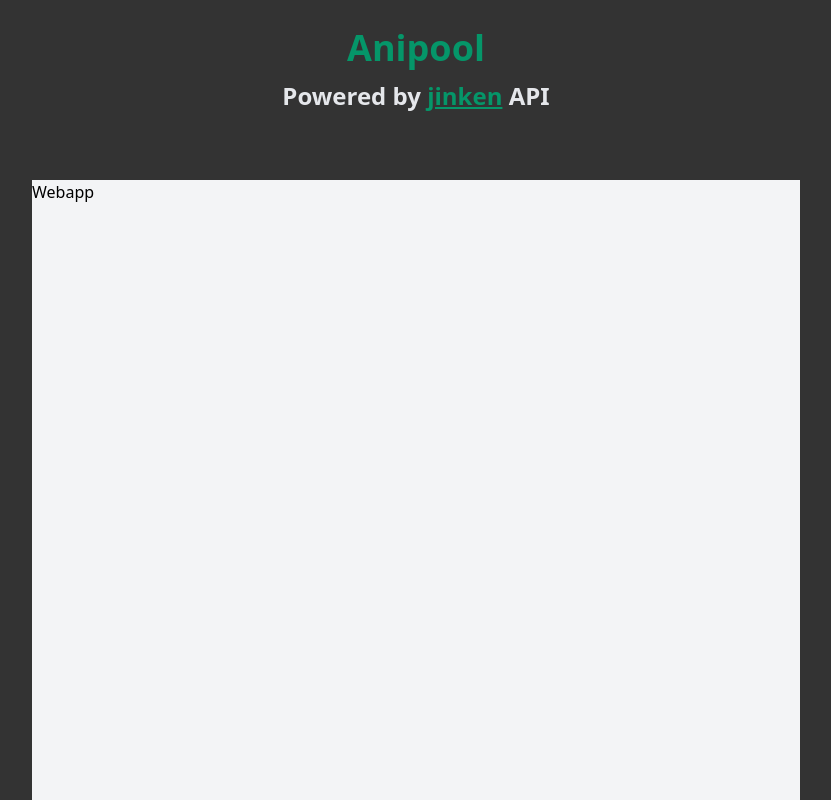
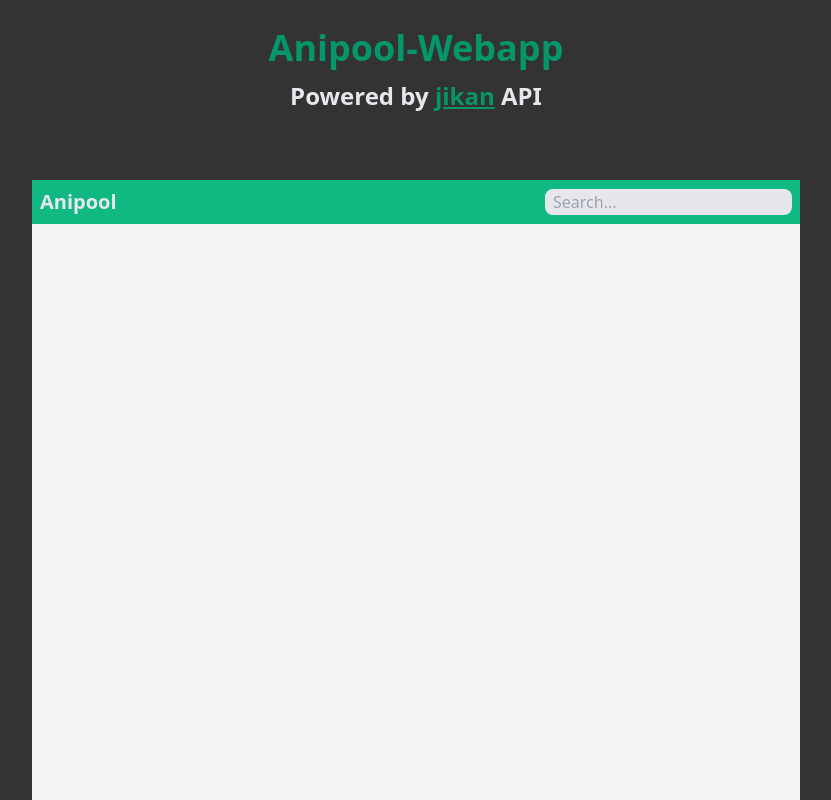
Before and after one commit to sebzz2k2/anipool, a React (Create React App) app: page / in a window 1280 px wide. Shown: the top 800 px of the page, without its empty margins (224-1055 px from the left). Built offline with nearby package versions, Linux system fonts and the light colour scheme.

Commit message:
search implemented

```diff
--- a/package.json
+++ b/package.json
@@ -6,6 +6,7 @@
     "@testing-library/jest-dom": "^5.11.4",
     "@testing-library/react": "^11.1.0",
     "@testing-library/user-event": "^12.1.10",
+    "axios": "^0.23.0",
     "react": "^17.0.2",
     "react-dom": "^17.0.2",
     "react-scripts": "4.0.3",
--- /dev/null
+++ b/src/API/jikan.js
@@ -0,0 +1,5 @@
+import axios from "axios";
+
+export default axios.create({
+  baseURL: "https://api.jikan.moe/v3/",
+});
--- a/src/App.css
+++ b/src/App.css
@@ -25,3 +25,7 @@
   height: 1024px;
   background-color: var(--webapp-bg);
 }
+input:focus {
+  outline: solid 2px var(--body-bg);
+  /* border: none; */
+}
--- a/src/components/Header/Header.js
+++ b/src/components/Header/Header.js
@@ -5,7 +5,7 @@
     <div className="">
       <header className="p-7">
         <h1 className="flex justify-center font-bold text-4xl text-green-600 ">
-          Anipool
+          Anipool-Webapp
         </h1>
         <h3 className="flex justify-center font-bold text-gray-200 pt-3 text-2xl ">
           Powered by&nbsp;
@@ -14,7 +14,7 @@
             className="underline text-green-600"
             href="https://jikan.docs.apiary.io/"
           >
-            jinken
+            jikan
           </a>
           &nbsp;API
         </h3>
--- a/src/components/Navbar/Navbar.js
+++ b/src/components/Navbar/Navbar.js
@@ -0,0 +1,24 @@
+import React from "react";
+
+const Navbar = (props) => {
+  return (
+    <>
+      <nav className=" bg-green-500 flex justify-between items-center p-2">
+        <p className="font-semibold text-gray-200 text-xl">Anipool</p>
+        <form action="" onSubmit={props.handleSearch}>
+          <input
+            type="text"
+            placeholder="Search..."
+            className="bg-gray-200 px-2 rounded-lg py-px text-gray-800"
+            value={props.searchQuery}
+            onChange={(e) => {
+              props.setSearchQuery(e.target.value);
+            }}
+          />
+        </form>
+      </nav>
+    </>
+  );
+};
+
+export default Navbar;
--- a/src/components/Webapp/Webapp.js
+++ b/src/components/Webapp/Webapp.js
@@ -1,10 +1,54 @@
-import React from "react";
+import React, { useState } from "react";
+import Navbar from "../Navbar/Navbar";
+// import axios from "axios";
+import jikan from "../../API/jikan";
 
 const Webapp = () => {
+  const [searchQuery, setSearchQuery] = useState([]);
+  //   const [anime ,setAnime] = useState([]);
+
+  const handleSearch = (e) => {
+    e.preventDefault();
+    fetchAnime(searchQuery);
+    fetchManga(searchQuery);
+  };
+
+  const fetchAnime = async (searchQuery) => {
+    await jikan
+      .get("search/anime", {
+        params: {
+          q: searchQuery,
+          page: 1,
+          limit: 7,
+        },
+      })
+      .then((response) => {
+        console.log(response.data.results);
+      });
+  };
+  const fetchManga = async (searchQuery) => {
+    await jikan
+      .get("search/manga", {
+        params: {
+          q: searchQuery,
+          page: 1,
+          limit: 7,
+        },
+      })
+      .then((response) => {
+        console.log(response.data.results);
+      });
+  };
   return (
     <>
-      <div className="flex justify-center py-10 rounded-2xl">
-        <div className="webapp ">Webapp</div>
+      <div className="flex justify-center py-10 ">
+        <div className="webapp ">
+          <Navbar
+            handleSearch={handleSearch}
+            searchQuery={searchQuery}
+            setSearchQuery={setSearchQuery}
+          />
+        </div>
       </div>
     </>
   );
```
Also changed, not shown: src/components/Header/Header.module.css (deleted), src/components/Navbar/Navbar.module.css (deleted), 2 other files (tests, documents, lock files or other folders).
